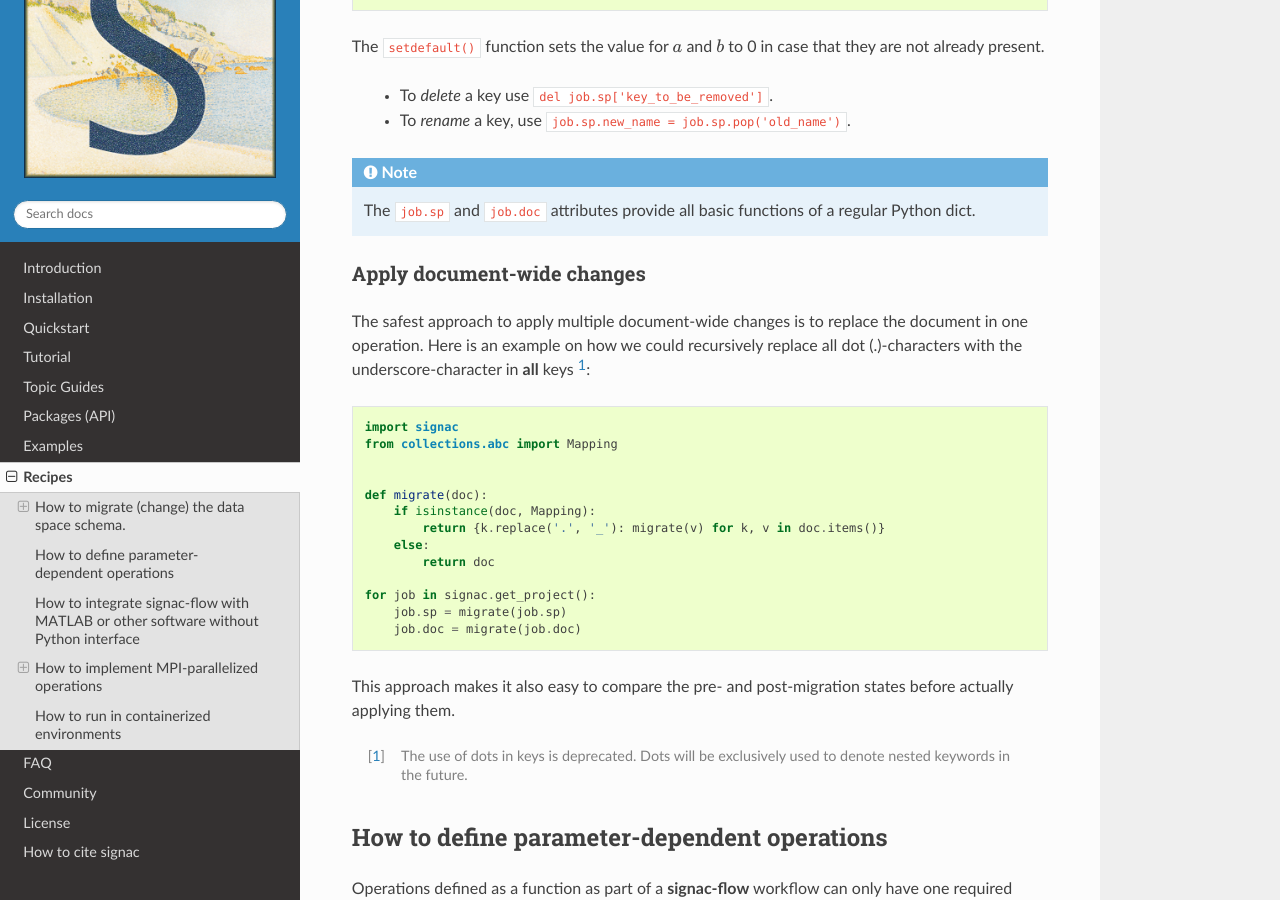
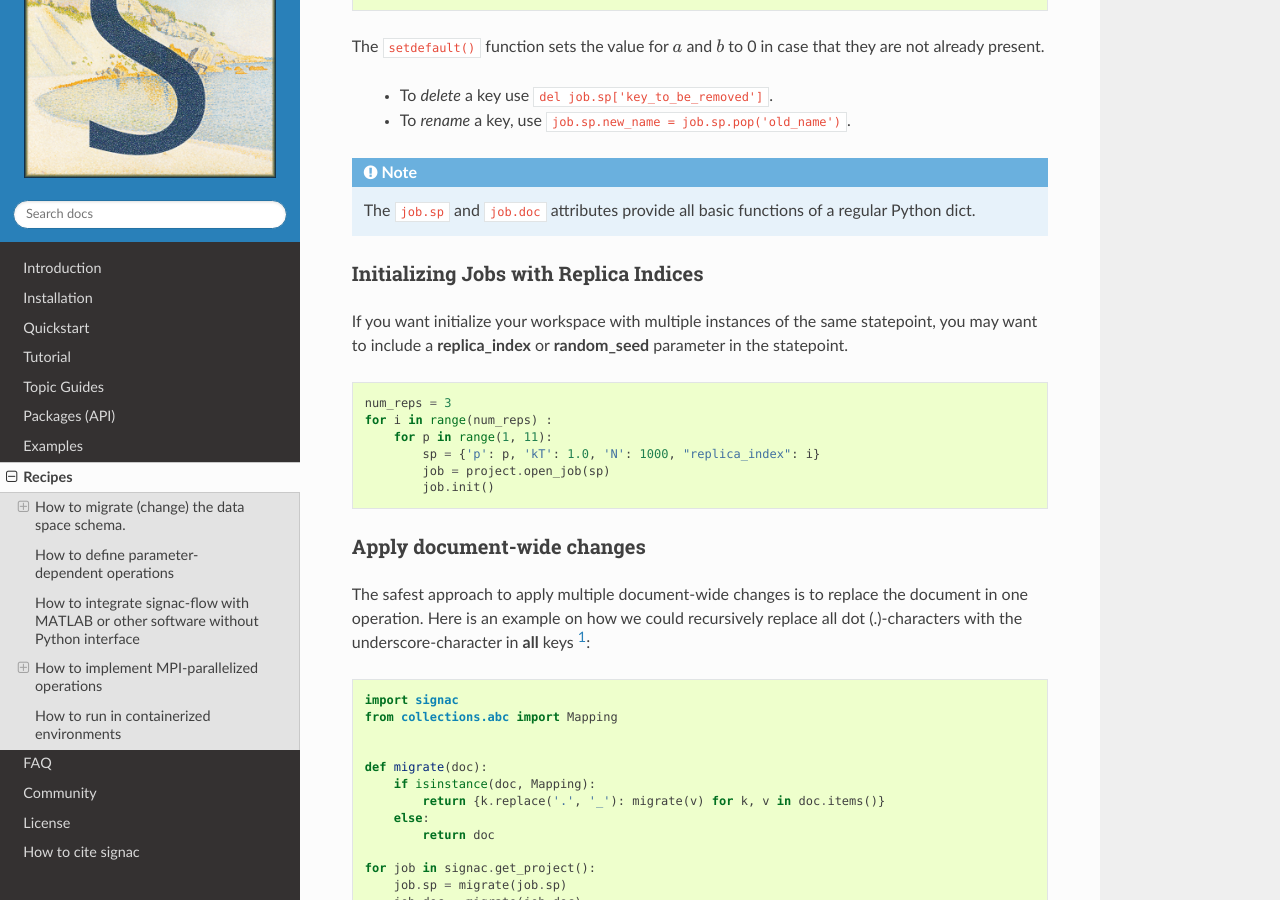
Before and after one commit to glotzerlab/signac-docs, a Sphinx documentation site: the page built from docs/source/recipes.rst, in a window 1280 px wide and 900 px high, scrolled down 651 px. Built offline with Sphinx 7.4.7 and the Read the Docs theme 2.0.0, drawn with Linux system fonts in a browser that asks for light colours.

Commit message:
update the html of Recipes of signac website to include the initialized replicas

```diff
--- a/docs/source/recipes.rst
+++ b/docs/source/recipes.rst
@@ -44,6 +44,21 @@ The ``setdefault()`` function sets the value for :math:`a` and :math:`b` to 0 in
 
 
 .. _document-wide-migration:
+
+Initializing Jobs with Replica Indices
+--------------------------------------
+If you want initialize your workspace with multiple instances of the same statepoint, you may want to include a **replica_index** or **random_seed** parameter in the statepoint.
+
+.. code-block:: python
+
+    num_reps = 3
+    for i in range(num_reps) :
+        for p in range(1, 11):
+            sp = {'p': p, 'kT': 1.0, 'N': 1000, "replica_index": i}
+            job = project.open_job(sp)
+            job.init()
+
+
 
 Apply document-wide changes
 ---------------------------
```
Also changed, not shown: 1 other file.
